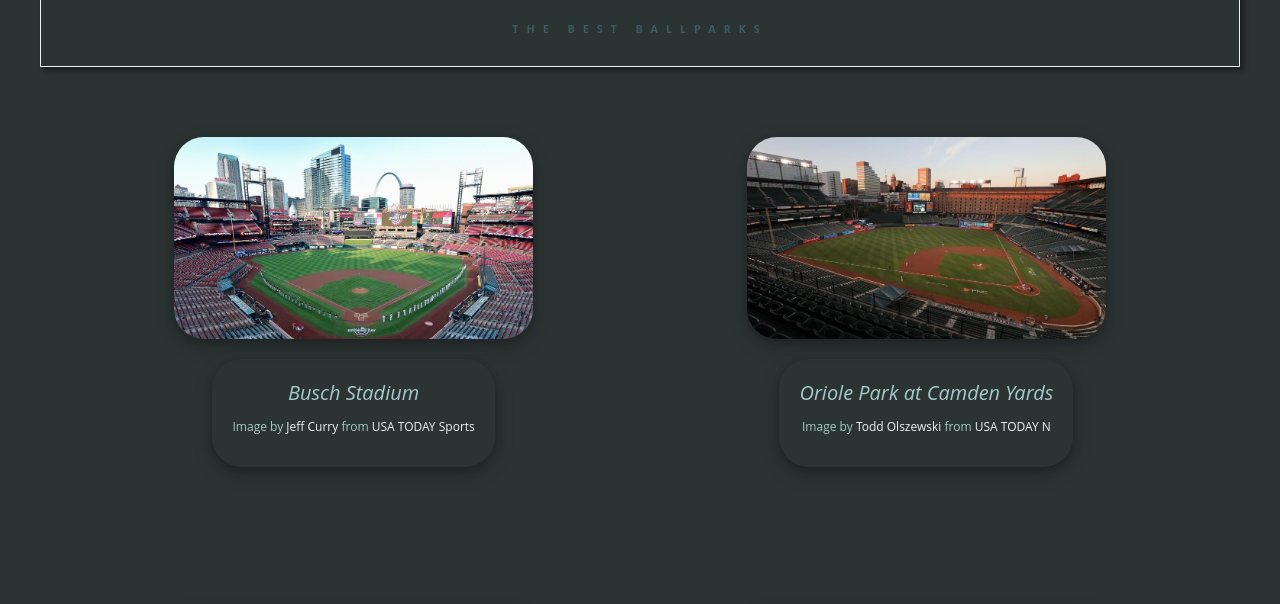
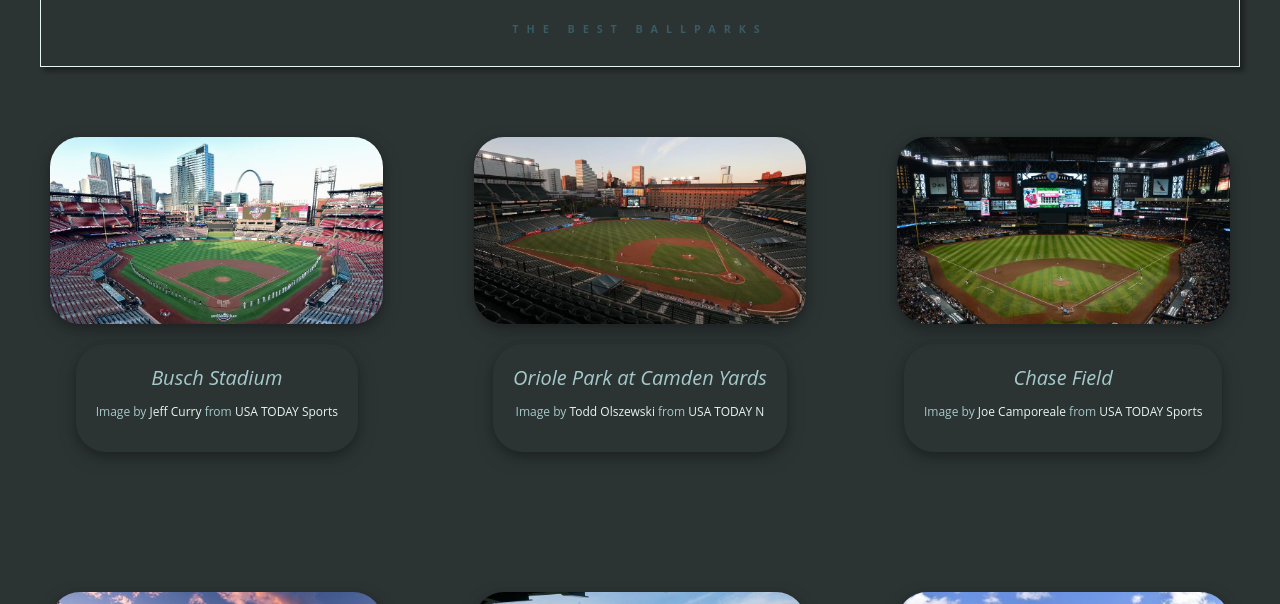
Before and after one commit to CSF2223/mygallery-NapoleoneJack, a plain HTML site: page index.html in a window 1280 px wide. Shown: the part 116-720 px from the top of the page. Drawn offline with Linux system fonts and the light colour scheme.

Commit message:
Complete Project

```diff
--- a/style.css
+++ b/style.css
@@ -87,6 +87,6 @@ p {
     }
 
     .imageCard {
-        max-width: 28%;
+        max-width: 26%;
     }
 }
```
